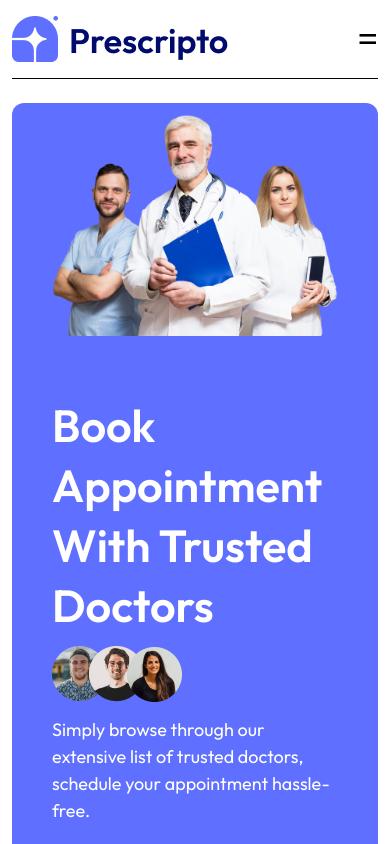
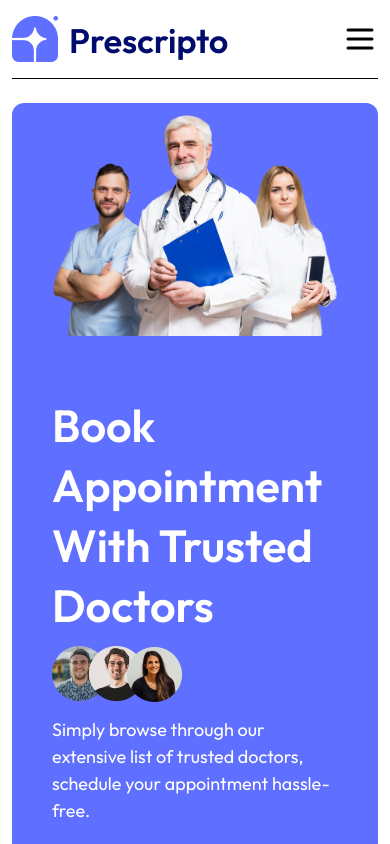
Before and after one commit to asaduzzaman-rahim/Hospital-Management-, a React (Vite) app: page / in a window 390 px wide. Shown: the top 844 px of the page. Built offline with nearby package versions, Linux system fonts and the light colour scheme.

Commit message:
Navber Responsive Icon Setup Completed

```diff
--- a/src/Components/NavBer.jsx
+++ b/src/Components/NavBer.jsx
@@ -5,6 +5,8 @@ import Flex from './Flex'
 
 import { Link } from 'react-router-dom'
 
+import { LuMenu } from "react-icons/lu";
+import { RxCross1 } from "react-icons/rx";
 
 import Logo from "../assets/Logo.png"
 
@@ -24,7 +26,7 @@ const NavBer = () => {
                     <figure className=' lg:w-[60%]'>
                         <Link to={"/"}><img src={Logo} alt="Logo" /></Link>
                     </figure>
-                    <div className={`${navber?  "top-20  bg-blue-400" :"top-20 left-[-500px]"} lg:flex justify-between  w-full space-y-3.5 lg:static absolute  left-0  rounded-2xl p-5 transition-all duration-1000`}>
+                    <div className={`${navber?  "top-20  bg-blue-400 lg:bg-white z-10" :"top-20 left-[-500px]"} lg:flex justify-between  w-full space-y-3.5 lg:static absolute  left-0  rounded-2xl p-5  lg:bg-none transition-all duration-1000`}>
                         <ul className='lg:flex  gap-5 lg:pt-4 font-poppins font-medium text-[16px] uppercase text-textColor space-y-2.5'>
                                 <li><Link to={"/"}>Home</Link></li>
                                 <li><Link to={"alldoctors"}>All Doctors</Link></li>
@@ -33,7 +35,7 @@ const NavBer = () => {
                             </ul>
                             <Link to={"signup"}> <Button className="bg-primary text-white">Create Account</Button> </Link>
                     </div>
-                    <button onClick={handleClick} className='text-4xl block lg:hidden'>=</button>
+                    <button onClick={handleClick} className='text-4xl block lg:hidden cursor-pointer'>{!navber ? <LuMenu/> : <RxCross1 />}</button>
                 </Flex>
             </nav>
         </Container>
```
